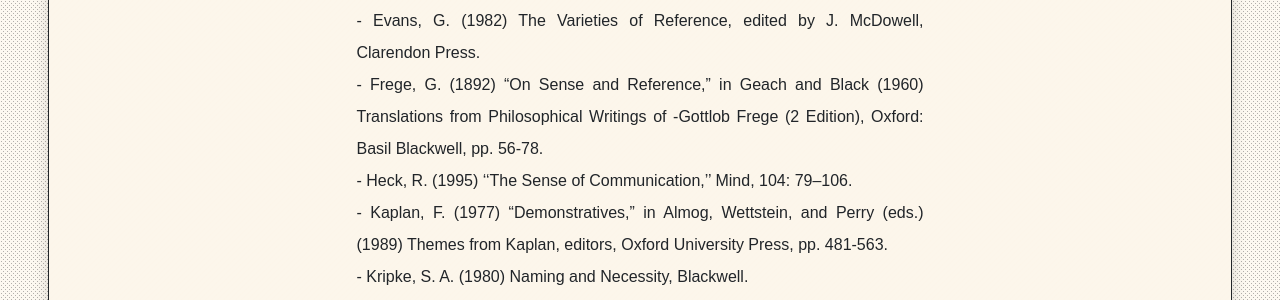
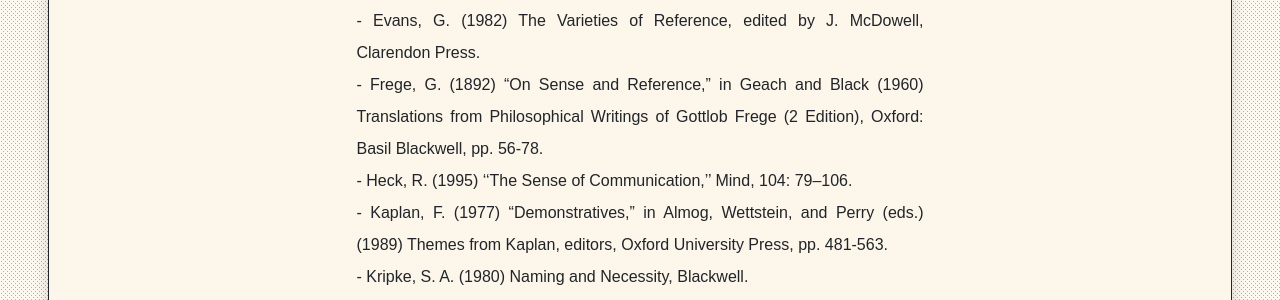
Before and after one commit to phicudemy/phicudemy.github.io, a Jekyll site: the page built from _posts/2025-04-04-singularterms-review.md, in a window 1280 px wide and 900 px high, scrolled down 8690 px. Shown: the part 184-484 px from the top of the window. Built offline with Jekyll 4.4.1, drawn with Linux system fonts in a browser that asks for light colours; some web fonts are replaced.

Commit message:
TinaCMS content update

```diff
--- a/_posts/2025-04-04-singularterms-review.md
+++ b/_posts/2025-04-04-singularterms-review.md
@@ -142,7 +142,7 @@ contents:
 
 - Evans, G. (1982) The Varieties of Reference, edited by J. McDowell, Clarendon Press. <br>
 
-- Frege, G. (1892) “On Sense and Reference,” in Geach and Black (1960) Translations from Philosophical Writings of -Gottlob Frege (2 Edition), Oxford: Basil Blackwell, pp. 56-78. <br>
+- Frege, G. (1892) “On Sense and Reference,” in Geach and Black (1960) Translations from Philosophical Writings of Gottlob Frege (2 Edition), Oxford: Basil Blackwell, pp. 56-78. <br>
 
 - Heck, R. (1995) ‘‘The Sense of Communication,’’ Mind, 104: 79–106. <br>
 
```
